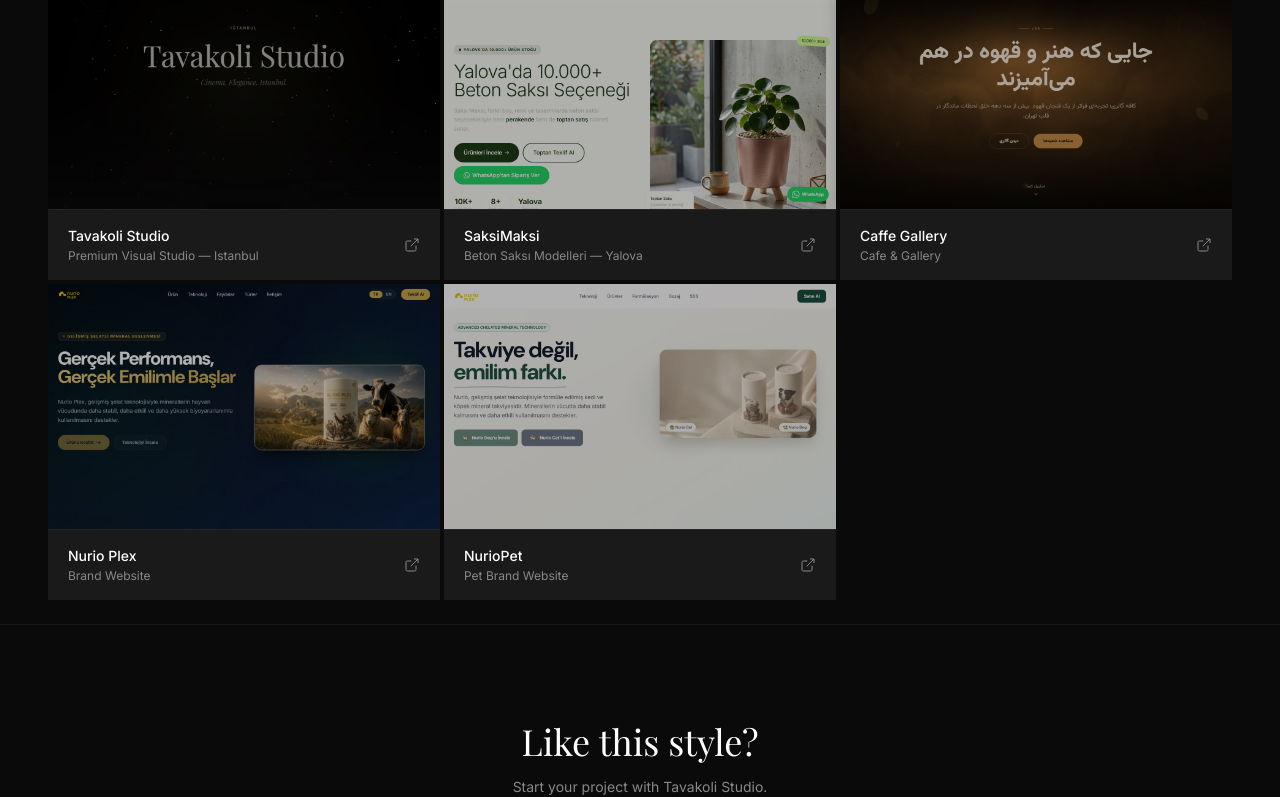
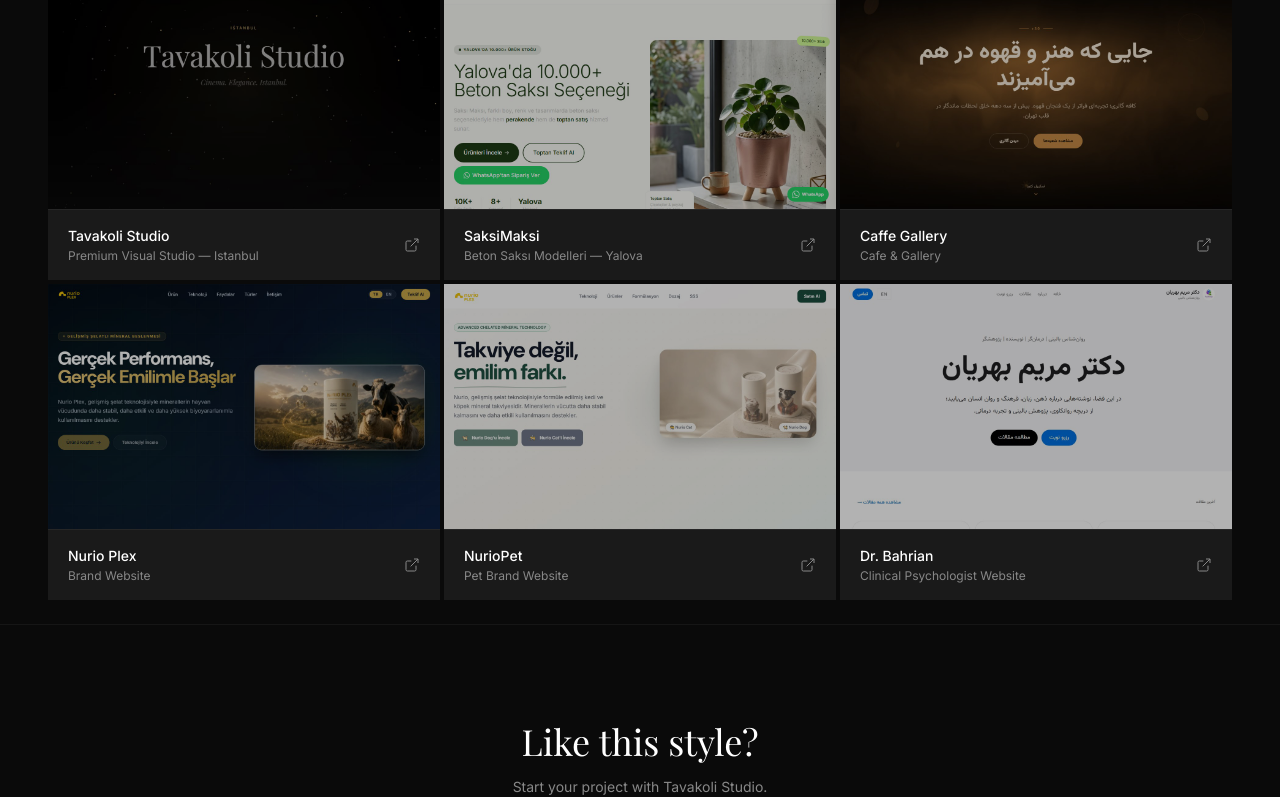
Before and after one commit to tavakolistudio/tavakolistudio, a Next.js app: page /en/portfolio/website-design in a window 1280 px wide. Shown: the part 402-1199 px from the top of the page. Built offline with nearby package versions, Linux system fonts and the light colour scheme.

Commit message:
Add Dr. Bahrian clinical psychologist website to portfolio
Co-Authored-By: Claude Sonnet 4.6 <noreply@anthropic.com>

```diff
--- a/src/components/WebsiteDesignPortfolio.tsx
+++ b/src/components/WebsiteDesignPortfolio.tsx
@@ -50,6 +50,13 @@ const websites: Website[] = [
     description: "Pet Brand Website",
     url: "https://nuriopet.vercel.app/",
     cover: "/images/portfolio/website-design/nuriopet.jpg",
+  },
+  {
+    id: 6,
+    title: "Dr. Bahrian",
+    description: "Clinical Psychologist Website",
+    url: "https://drbahrian.vercel.app/fa",
+    cover: "/images/portfolio/website-design/drbahrian.jpg",
   },
 ];
 
```
Also changed, not shown: public/images/portfolio/website-design/drbahrian.jpg (added).
